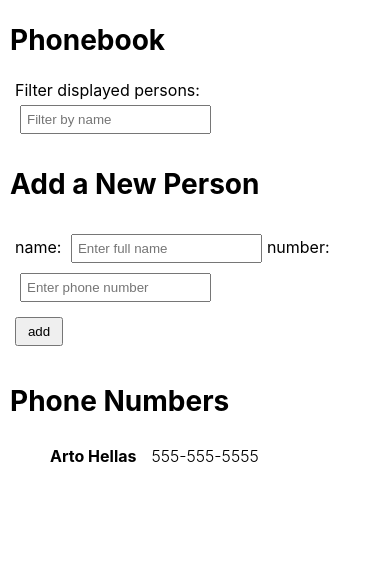
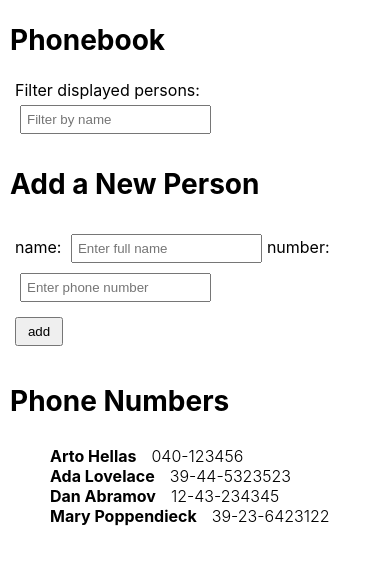
Before and after one commit to chadwyck242/full-stack-2020, a React (Create React App) app in the folder part2/phonebook/: page / in a window 390 px wide. Shown: the top 564 px of the page. Built offline with nearby package versions, Linux system fonts and the light colour scheme; data requests are answered from the project's data file.

Commit message:
Add completed part2 exercise 2.11 phonebook step6

```diff
--- /dev/null
+++ b/part2/phonebook/db.json
@@ -0,0 +1,24 @@
+{
+  "persons": [
+    {
+      "name": "Arto Hellas",
+      "number": "040-123456",
+      "id": 1
+    },
+    {
+      "name": "Ada Lovelace",
+      "number": "39-44-5323523",
+      "id": 2
+    },
+    {
+      "name": "Dan Abramov",
+      "number": "12-43-234345",
+      "id": 3
+    },
+    {
+      "name": "Mary Poppendieck",
+      "number": "39-23-6423122",
+      "id": 4
+    }
+  ]
+}
--- a/part2/phonebook/package.json
+++ b/part2/phonebook/package.json
@@ -6,6 +6,7 @@
     "@testing-library/jest-dom": "^4.2.4",
     "@testing-library/react": "^9.3.2",
     "@testing-library/user-event": "^7.1.2",
+    "axios": "^0.19.2",
     "react": "^16.13.1",
     "react-dom": "^16.13.1",
     "react-scripts": "3.4.1"
@@ -14,6 +15,7 @@
     "start": "react-scripts start",
     "build": "react-scripts build",
     "test": "react-scripts test",
+    "server": "json-server -p3001 --watch db.json",
     "eject": "react-scripts eject"
   },
   "eslintConfig": {
@@ -30,5 +32,8 @@
       "last 1 firefox version",
       "last 1 safari version"
     ]
+  },
+  "devDependencies": {
+    "json-server": "^0.16.1"
   }
 }
--- a/part2/phonebook/src/App.js
+++ b/part2/phonebook/src/App.js
@@ -1,14 +1,19 @@
-import React, { useState } from "react";
+import React, { useState, useEffect } from "react";
 import Person from "./components/Person";
 import Search from "./components/Search";
 import Form from "./components/Form";
+import axios from "axios";
 
 const App = () => {
-  const [persons, setPersons] = useState([
-    { name: "Arto Hellas", number: "555-555-5555" },
-  ]);
+  const [persons, setPersons] = useState([]);
   const [newName, setNewName] = useState("");
   const [newNumber, setNewNumber] = useState("");
+
+  useEffect(() => {
+    axios.get("http://localhost:3001/persons").then((response) => {
+      setPersons(response.data);
+    });
+  }, []);
 
   const addPerson = (event) => {
     event.preventDefault();
```
Also changed, not shown: 1 other file (tests, documents, lock files or other folders).
